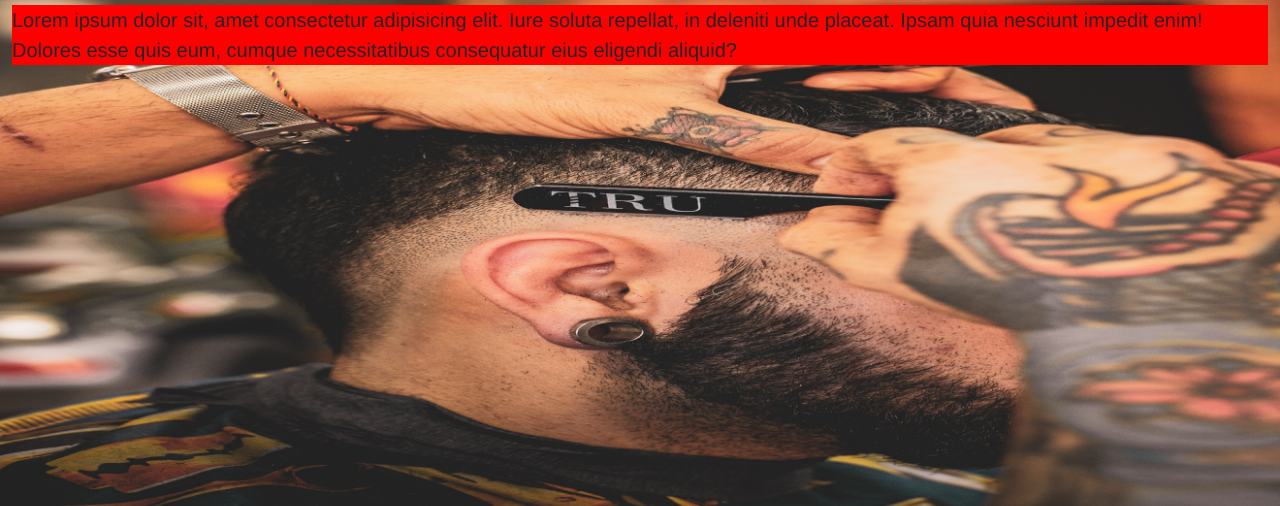
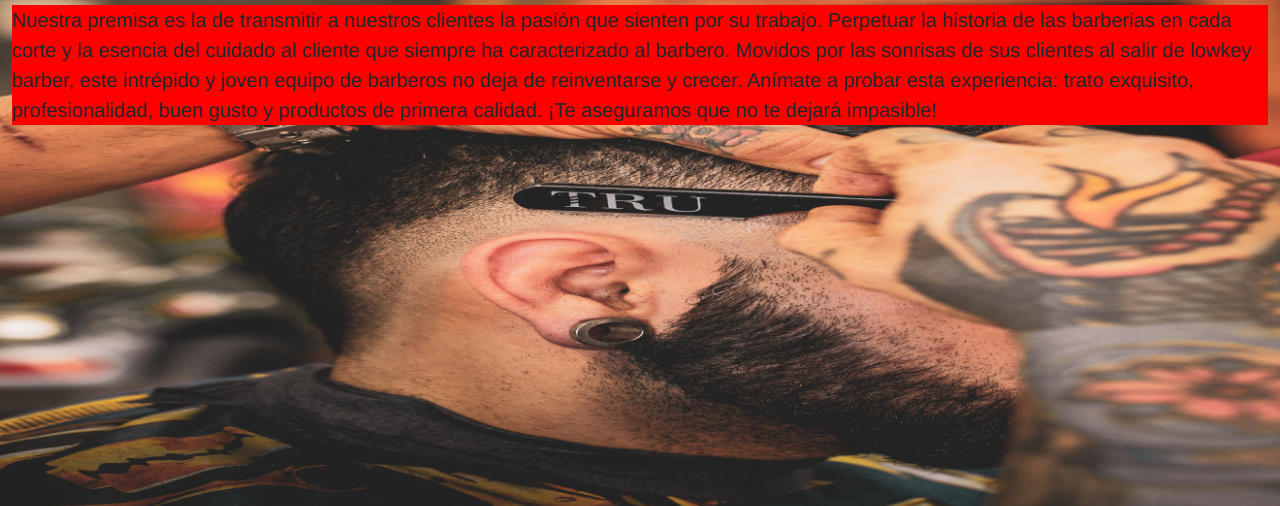
Before and after one commit to emizurdo98/ProyectofinalEmilianoCoiti-o, a website: page index.html in a window 1280 px wide. Shown: the part 110-616 px from the top of the page. Drawn offline with nearby package versions, Linux system fonts and the light colour scheme.

Commit message:
ajustes de parrafos index

```diff
--- a/index.html
+++ b/index.html
@@ -56,10 +56,14 @@
     <main class="container-fluid main-inicio">
       <h1>lowkey studio</h1>
       <p class="lead">
-        Lorem ipsum dolor sit, amet consectetur adipisicing elit. Iure soluta
-        repellat, in deleniti unde placeat. Ipsam quia nesciunt impedit enim!
-        Dolores esse quis eum, cumque necessitatibus consequatur eius eligendi
-        aliquid?
+        Nuestra premisa es la de transmitir a nuestros clientes la pasión que
+        sienten por su trabajo. Perpetuar la historia de las barberias en cada
+        corte y la esencia del cuidado al cliente que siempre ha caracterizado
+        al barbero. Movidos por las sonrisas de sus clientes al salir de lowkey
+        barber, este intrépido y joven equipo de barberos no deja de
+        reinventarse y crecer. Anímate a probar esta experiencia: trato
+        exquisito, profesionalidad, buen gusto y productos de primera calidad.
+        ¡Te aseguramos que no te dejará impasible!
       </p>
     </main>
     <!-- Footer -->
```
